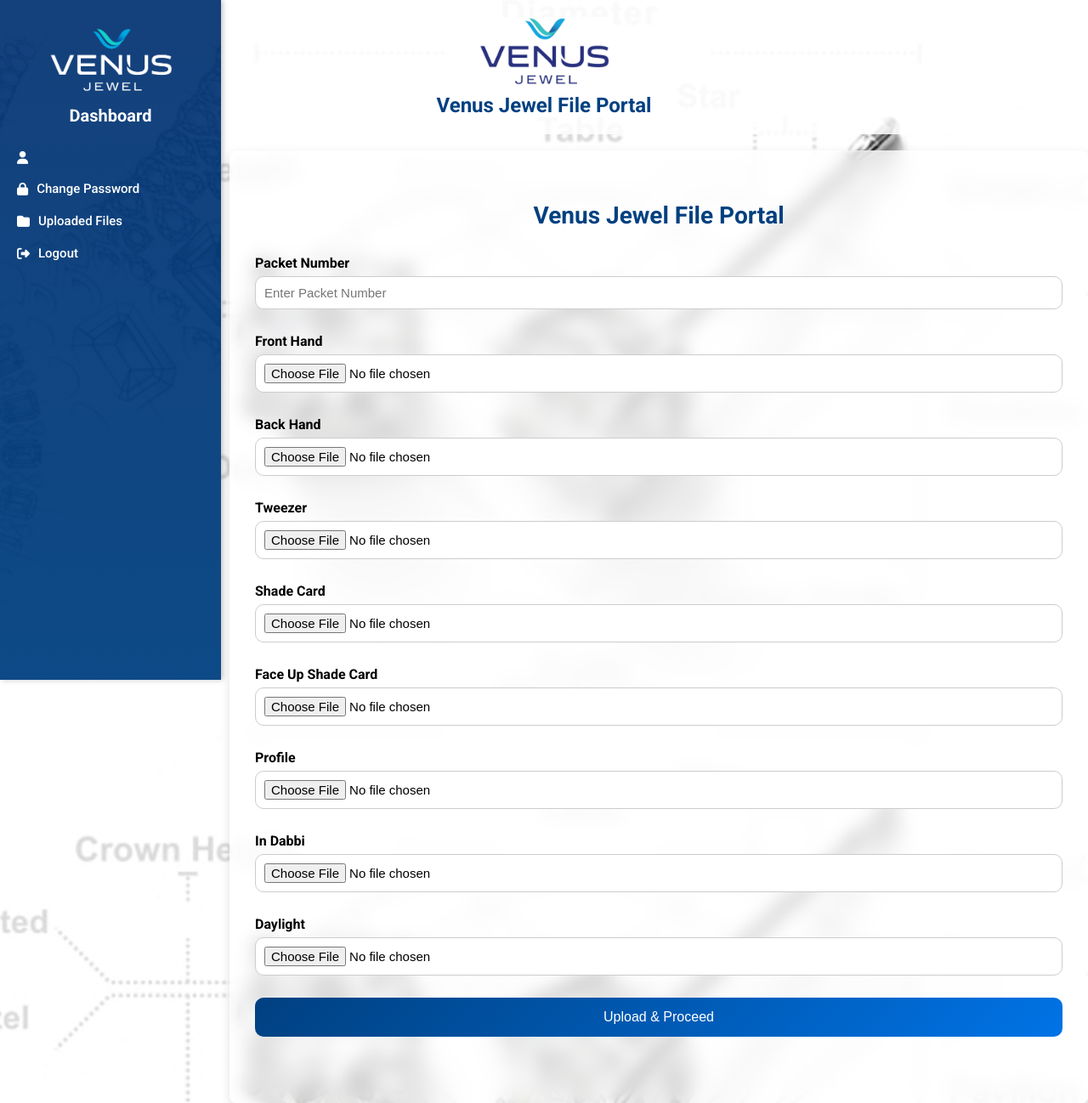
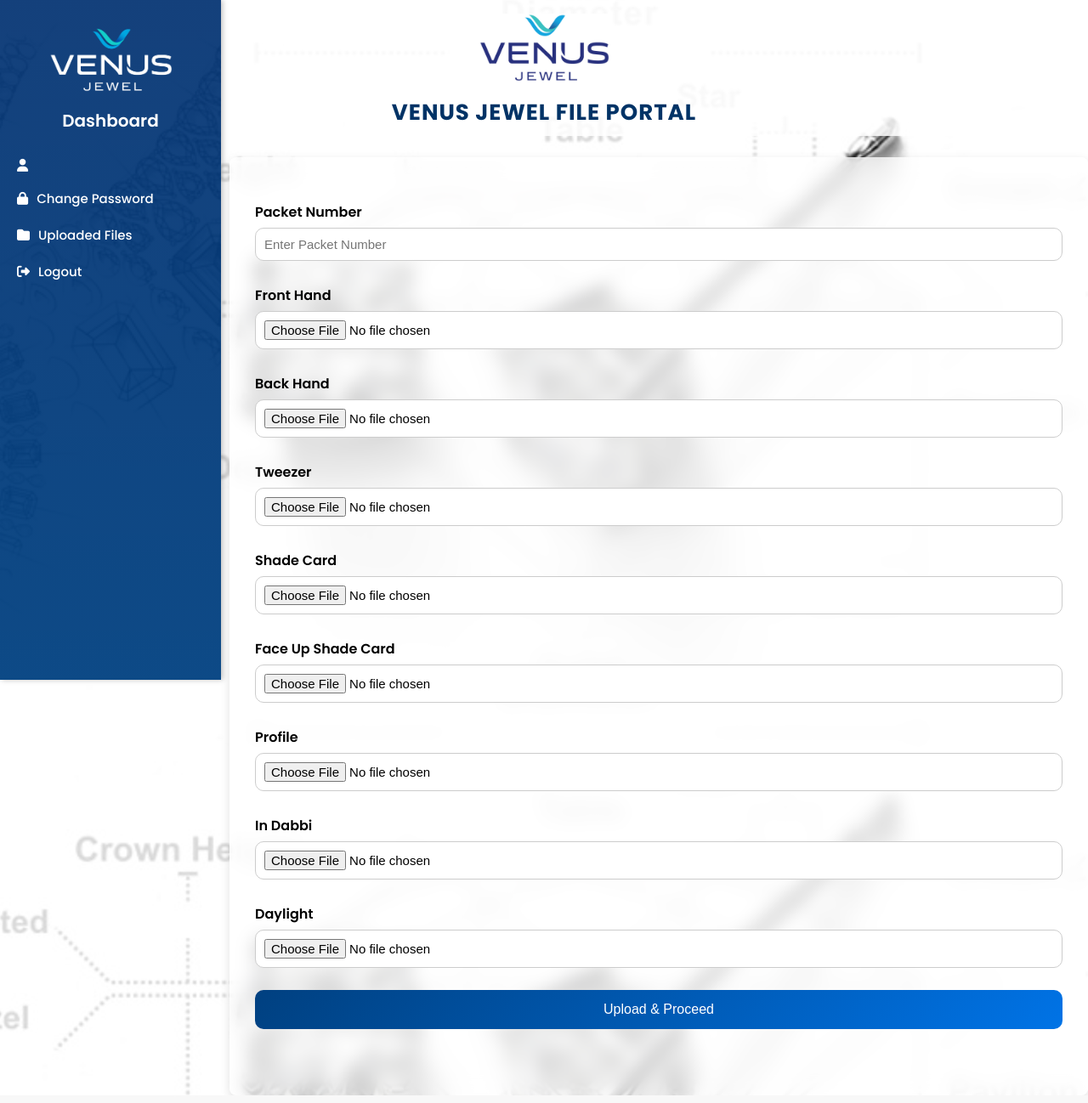
Before and after one commit to Sanketchikane/venus-jewel-portal, a Python web app: template templates/dashboard.html in a window 1280 px wide. Shown: the whole page at 85% size. Run offline with Jinja, Linux system fonts and the light colour scheme; the template is opened without the code that fills it, so the values that code supplies are empty.

Commit message:
Update dashboard.html

```diff
--- a/templates/dashboard.html
+++ b/templates/dashboard.html
@@ -2,7 +2,7 @@
 <html lang="en">
 <head>
   <meta charset="UTF-8">
-  <title>Venus Jewel File Portal</title>
+  <title>VENUS JEWEL FILE PORTAL</title>
   <meta name="viewport" content="width=device-width, initial-scale=1.0">
 
   <!-- ✅ Favicon Setup -->
@@ -12,26 +12,22 @@
   <link rel="manifest" href="{{ url_for('static', filename='images/site.webmanifest') }}">
   <link rel="shortcut icon" href="{{ url_for('static', filename='images/favicon.ico') }}">
 
-  <!-- ✅ Font Awesome & Google Font -->
+  <!-- Fonts and Icons -->
   <link rel="stylesheet" href="https://cdnjs.cloudflare.com/ajax/libs/font-awesome/6.5.0/css/all.min.css">
-  <link href="https://fonts.googleapis.com/css2?family=Roboto:wght@400;500;700&display=swap" rel="stylesheet">
+  <link href="https://fonts.googleapis.com/css2?family=Poppins:wght@500;600;700&display=swap" rel="stylesheet">
 
   <style>
     * { box-sizing: border-box; margin: 0; padding: 0; }
 
     body {
-      font-family: 'Roboto', 'Segoe UI', sans-serif;
+      font-family: 'Poppins', sans-serif;
       background: url('/static/images/dimension.jpg') no-repeat center center fixed;
       background-size: cover;
     }
 
     .top-logo {
-      display: flex;
-      flex-direction: column;
-      align-items: center;
-      justify-content: center;
       text-align: center;
-      padding: 20px 10px;
+      padding: 16px 10px 8px;
       background-color: rgba(255, 255, 255, 0.85);
     }
 
@@ -42,10 +38,10 @@
     }
 
     .top-logo h1 {
-      font-size: 24px;
+      font-size: 26px;
       font-weight: 700;
-      color: #004080;
-      margin: 0;
+      color: #003366;
+      letter-spacing: 1px;
     }
 
     .sidebar {
@@ -110,20 +106,12 @@
 
     .main-content {
       margin-left: 270px;
-      padding: 60px 30px;
+      padding: 40px 30px 60px;
       background: rgba(255, 255, 255, 0.75);
       min-height: 100vh;
       backdrop-filter: blur(10px);
       border-radius: 8px;
       box-shadow: 0 4px 12px rgba(0,0,0,0.12);
-    }
-
-    .main-content h2 {
-      font-size: 28px;
-      color: #004080;
-      text-align: center;
-      margin-bottom: 30px;
-      font-weight: 700;
     }
 
     label {
@@ -256,11 +244,13 @@
 </head>
 <body>
 
+<!-- ✅ LOGO + HEADING (only once, clean & centered) -->
 <div class="top-logo">
   <img src="{{ url_for('static', filename='images/venus_black_logo.jpg') }}" alt="Venus Jewel Logo">
-  <h1>Venus Jewel File Portal</h1>
+  <h1>VENUS JEWEL FILE PORTAL</h1>
 </div>
 
+<!-- ✅ Sidebar & Upload Section -->
 <div class="mobile-toggle" onclick="toggleSidebar()">
   <i class="fas fa-bars"></i>
 </div>
@@ -279,7 +269,6 @@
 </div>
 
 <div class="main-content">
-  <h2>Venus Jewel File Portal</h2>
   <form id="uploadForm">
     <label for="packetNo">Packet Number</label>
     <input type="text" id="packetNo" name="packetNo" placeholder="Enter Packet Number" required>
```
